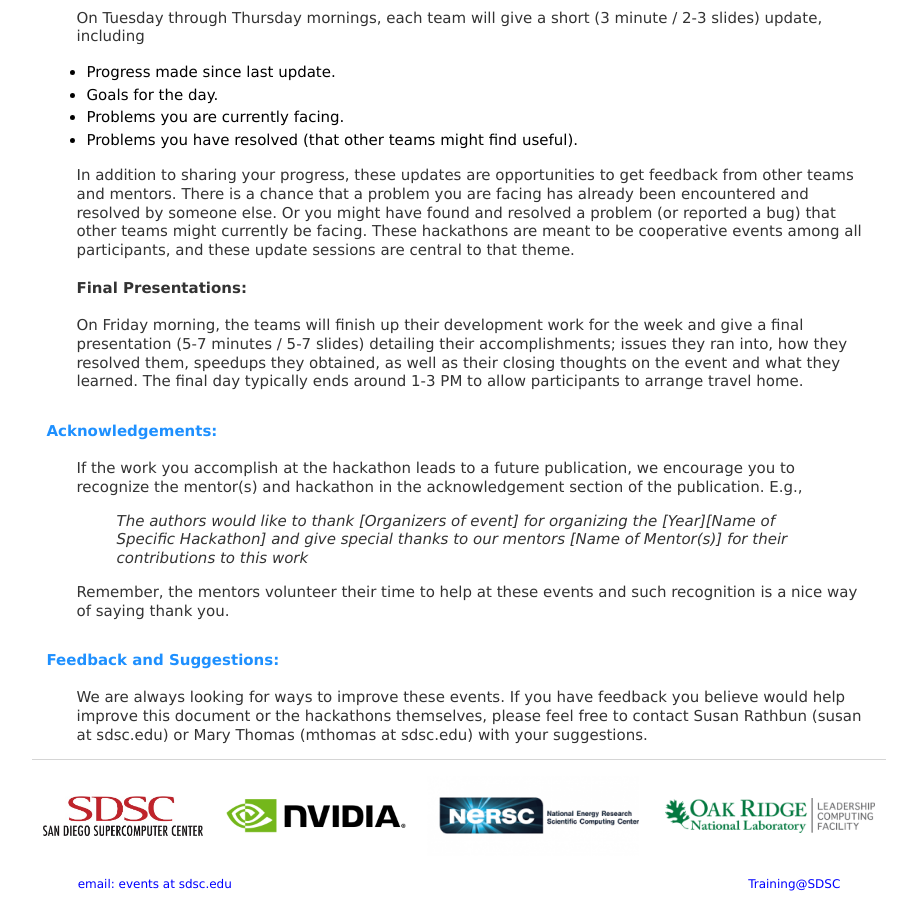
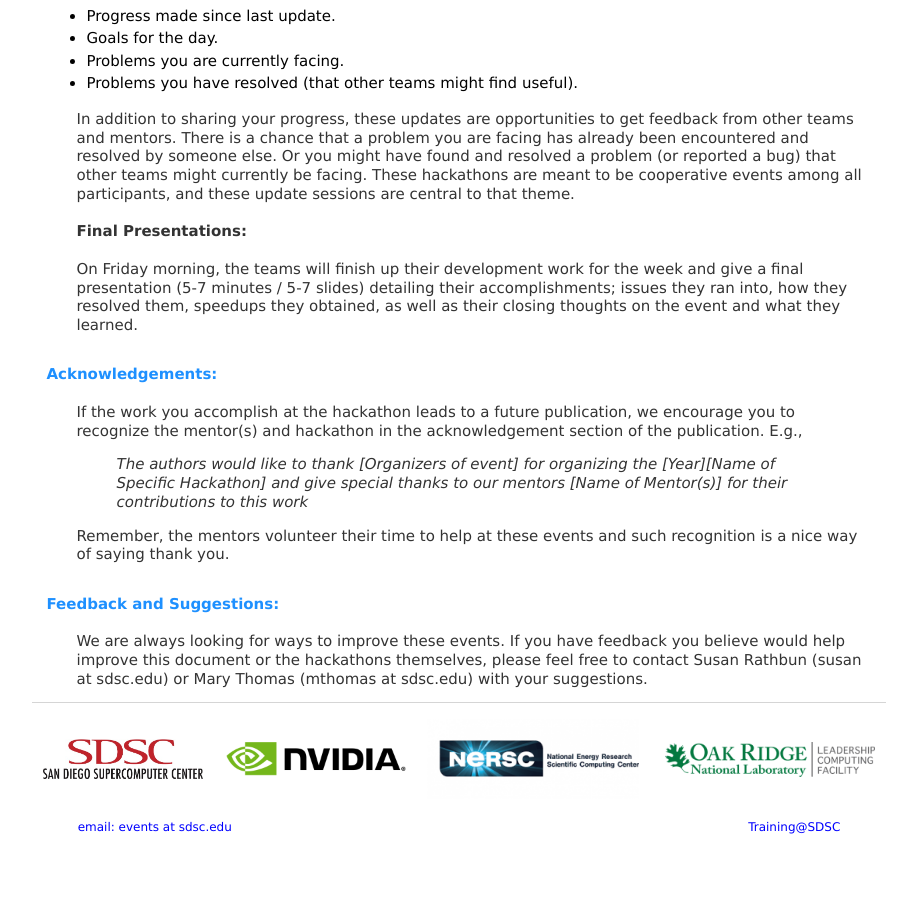
Before and after one commit to sdsc-hpc-training/sdsc-hpc-training.github.io, a Jekyll site: the page built from gpuhackathon/attendee_guide.html, in a window 1280 px wide and 900 px high, scrolled down 2289 px. Shown: the whole window, without its empty margins (181-1098 px from the left). Built offline with Jekyll 4.4.1, drawn with Linux system fonts in a browser that asks for light colours; some of the changed text lies outside the part shown.

Commit message:
Update attendee_guide.html

```diff
--- a/gpuhackathon/attendee_guide.html
+++ b/gpuhackathon/attendee_guide.html
@@ -20,11 +20,6 @@
       intimately familiar with (some part of) your application, and you will work alongside
       1-2 mentors with GPU programming expertise. The mentors come from universities,
       national laboratories, supercomputing centers, government institutions, and vendors.
-    </p>
-    <p> &nbsp; </p>
-    <p class="paral">
-      <b>Notes: </b>This document assumes a 5-day event held Monday - Friday from 8 AM - 5 PM
-      each day except Friday, where the event officially ends sometime between 1-3 PM.
     </p>
   </td></tr>
   <tr><td align='left' valign='top'> &nbsp;  </td></tr>
@@ -171,7 +166,7 @@
                 <p> &nbsp; </p>
                 <p class="indent"><b>Final Presentations:</b></p>
                 <p> &nbsp; </p>
-                <p class="indent">On Friday morning, the teams will finish up their development work for the week and give a final presentation (5-7 minutes / 5-7 slides) detailing their accomplishments; issues they ran into, how they resolved them, speedups they obtained, as well as their closing thoughts on the event and what they learned. The final day typically ends around 1-3 PM to allow participants to arrange travel home.
+                <p class="indent">On Friday morning, the teams will finish up their development work for the week and give a final presentation (5-7 minutes / 5-7 slides) detailing their accomplishments; issues they ran into, how they resolved them, speedups they obtained, as well as their closing thoughts on the event and what they learned.
                 </p>
               </td></tr>
 
```
